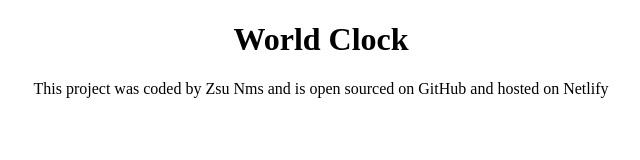
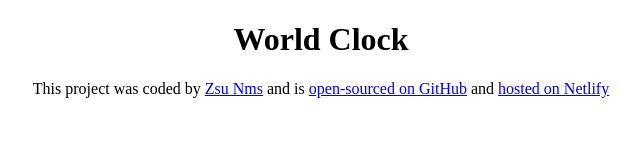
Before and after one commit to Hozsii/world-clock, a plain HTML site: page index.html in a window 1280 px wide. Shown: the whole page, without its empty margins (319-959 px from the left). Drawn offline with Linux system fonts and the light colour scheme.

Commit message:
Added links to the Github repository and to Netlify

```diff
--- a/index.html
+++ b/index.html
@@ -9,8 +9,15 @@
   <body>
     <h1>World Clock</h1>
     <footer>
-      This project was coded by Zsu Nms and is open sourced on GitHub and hosted
-      on Netlify
+      This project was coded by
+      <a href="https://github.com/Hozsii" target="_blank">Zsu Nms</a> and is
+      <a href="https://github.com/Hozsii/world-clock" target="_blank"
+        >open-sourced on GitHub</a
+      >
+      and
+      <a href="https://tranquil-wisp-a8446c.netlify.app/" target="_blank"
+        >hosted on Netlify</a
+      >
     </footer>
     <script src="javascript/index.js"></script>
   </body>
```
